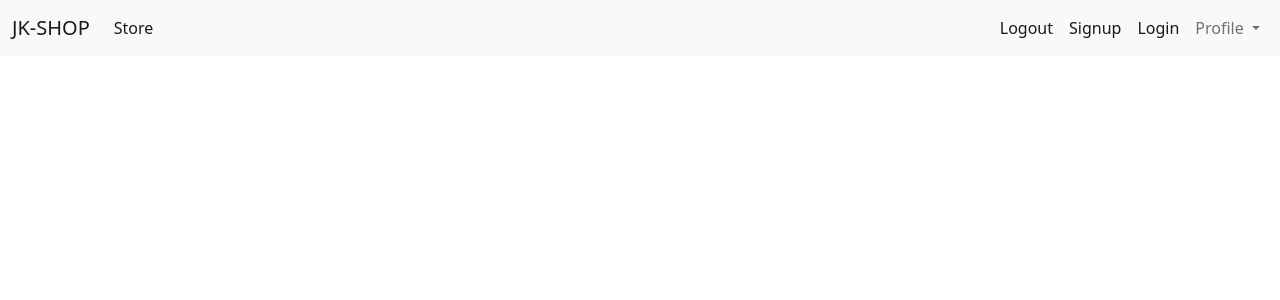
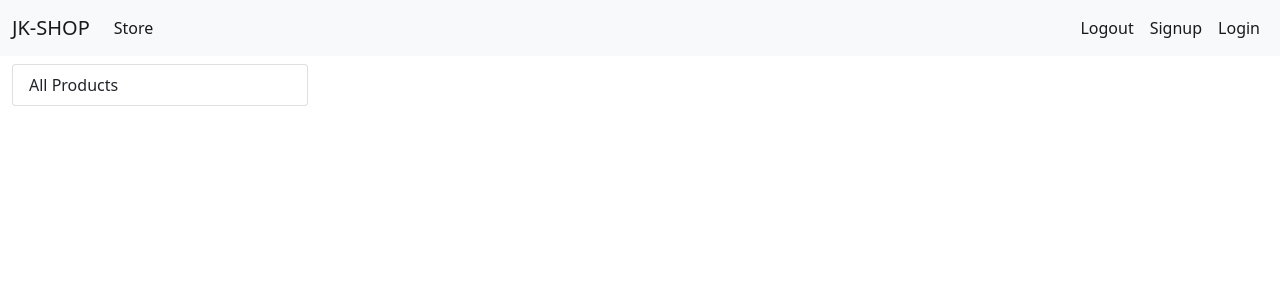
Before and after one commit to Jay28497/Django-Ecommerce-Website, a Django app: page / in a window 1280 px wide. Shown: the top 300 px of the page. Run offline with Django 3.2, Linux system fonts and the light colour scheme; data that the repository does not hold is empty.

Commit message:
filter products by category

```diff
--- a/store/models/category.py
+++ b/store/models/category.py
@@ -4,6 +4,10 @@ from django.db import models
 class Category(models.Model):
     name = models.CharField(max_length=50)
 
+    @staticmethod
+    def get_all_categories():
+        return Category.objects.all()
+
     def __str__(self):
         return self.name
 
--- a/store/models/product.py
+++ b/store/models/product.py
@@ -13,6 +13,13 @@ class Product(models.Model):
     def get_all_products():
         return Product.objects.all()
 
+    @staticmethod
+    def get_all_products_by_category_id(category_id):
+        if category_id:
+            return Product.objects.filter(category=category_id)
+        else:
+            return Product.objects.all()
+
     def __str__(self):
         return self.name
 
--- a/store/templates/base.html
+++ b/store/templates/base.html
@@ -37,17 +37,17 @@
                 <li class="nav-item">
                     <a class="nav-link active" aria-current="page" href="#">Login</a>
                 </li>
-                <li class="nav-item dropdown">
-                    <a class="nav-link dropdown-toggle" href="#" id="navbarDropdown" role="button" data-bs-toggle="dropdown" aria-expanded="false">
-                        Profile
-                    </a>
-                    <ul class="dropdown-menu" aria-labelledby="navbarDropdown">
-                        <li><a class="dropdown-item" href="#">Action</a></li>
-                        <li><a class="dropdown-item" href="#">Another action</a></li>
-                        <li><hr class="dropdown-divider"></li>
-                        <li><a class="dropdown-item" href="#">Something else here</a></li>
-                    </ul>
-                </li>
+                <!--                <li class="nav-item dropdown">-->
+                <!--                    <a class="nav-link dropdown-toggle" href="#" id="navbarDropdown" role="button" data-bs-toggle="dropdown" aria-expanded="false">-->
+                <!--                        Profile-->
+                <!--                    </a>-->
+                <!--                    <ul class="dropdown-menu" aria-labelledby="navbarDropdown">-->
+                <!--                        <li><a class="dropdown-item" href="#">Action</a></li>-->
+                <!--                        <li><a class="dropdown-item" href="#">Another action</a></li>-->
+                <!--                        <li><hr class="dropdown-divider"></li>-->
+                <!--                        <li><a class="dropdown-item" href="#">Something else here</a></li>-->
+                <!--                    </ul>-->
+                <!--                </li>-->
             </ul>
 
             <!--      <form class="d-flex">-->
--- a/store/templates/store/index.html
+++ b/store/templates/store/index.html
@@ -3,6 +3,19 @@
 {% block content %}
 
 <div class="container-fluid mt-2">
+    <div class="row">
+        <!-- filer category -->
+        <div class="col-lg-3">
+            <div class="list-group">
+                <a href="/" class="list-group-item list-group-item-action">All Products</a>
+                {% for category in categories %}
+                <a href="/?category={{category.id}}" class="list-group-item list-group-item-action">{{ category.name }}</a>
+                {% endfor %}
+            </div>
+        </div>
+
+        <!-- all products -->
+        <div id="products" class="col-lg-8 mx-auto">
             <div class="row mx-auto">
                 {% for product in products %}
                 <div class="card mx-auto mb-3" style="width: 18rem;">
@@ -18,5 +31,8 @@
                 {% endfor %}
             </div>
         </div>
+    </div>
+
+</div>
 
 {% endblock %}
--- a/store/views.py
+++ b/store/views.py
@@ -1,8 +1,17 @@
 from django.shortcuts import render
 from .models.product import Product
+from .models.category import Category
 
 
 # Create your views here.
 def index(request):
-    products = Product.get_all_products()
-    return render(request, 'store/index.html', {'products': products})
+    categories = Category.get_all_categories()
+    category_id = request.GET.get('category')
+
+    if category_id:
+        products = Product.get_all_products_by_category_id(category_id)
+    else:
+        products = Product.get_all_products()
+
+    context = {'products': products, 'categories': categories}
+    return render(request, 'store/index.html', context)
```
Lines whose indentation alone changed are shown as unchanged.
